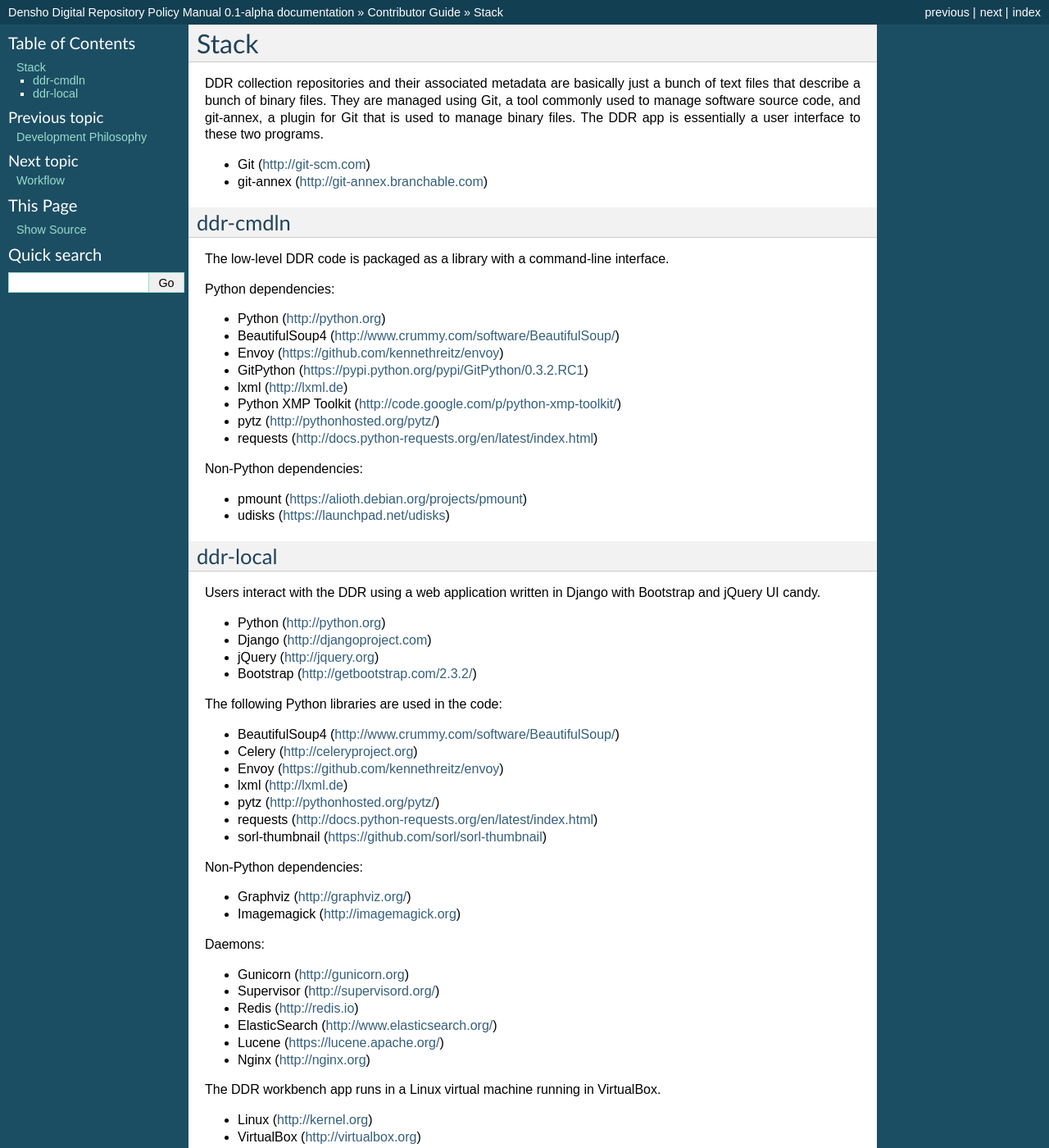
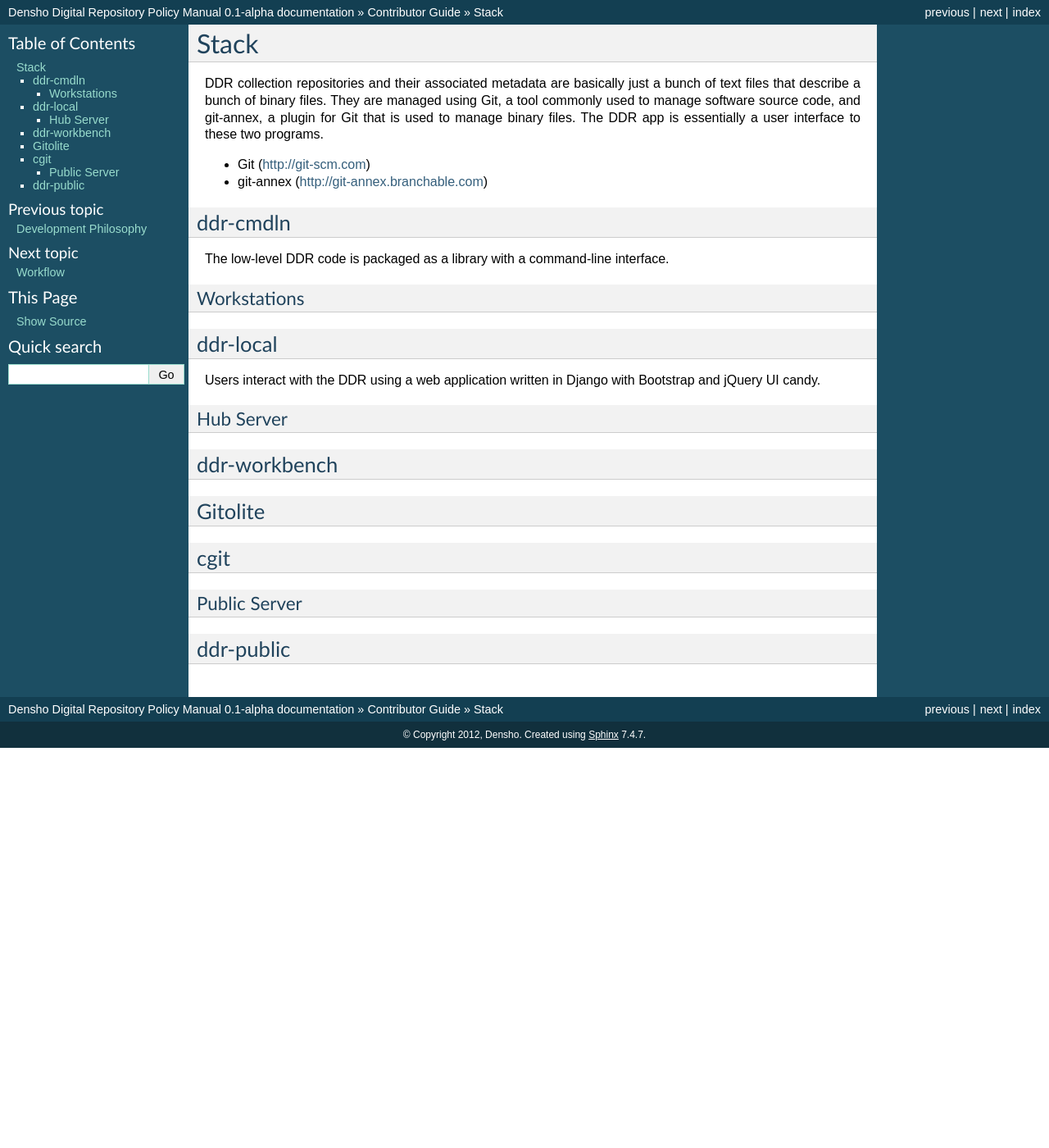
Before and after one commit to denshoproject/ddr-manual, a Sphinx documentation site: the page built from source/dev/stack/index.rst, in a window 1280 px wide and 1400 px high. Shown: the whole window at 82% size. Built offline with Sphinx 7.4.7, drawn with Linux system fonts in a browser that asks for light colours.

Commit message:
rm detailed listing of ddr-* app dependencies from dev stack
We'll never keep it up to date anyway.

```diff
--- a/source/dev/stack/index.rst
+++ b/source/dev/stack/index.rst
@@ -15,58 +15,32 @@
 
 The low-level DDR code is packaged as a library with a command-line interface.
 
-Python dependencies:
 
-* Python (http://python.org)
-* BeautifulSoup4 (http://www.crummy.com/software/BeautifulSoup/)
-* Envoy (https://github.com/kennethreitz/envoy)
-* GitPython (https://pypi.python.org/pypi/GitPython/0.3.2.RC1)
-* lxml (http://lxml.de)
-* Python XMP Toolkit (http://code.google.com/p/python-xmp-toolkit/)
-* pytz (http://pythonhosted.org/pytz/)
-* requests (http://docs.python-requests.org/en/latest/index.html)
-
-Non-Python dependencies:
-
-* pmount (https://alioth.debian.org/projects/pmount)
-* udisks (https://launchpad.net/udisks)
-
+Workstations
+====================
 
 ddr-local
 --------------------
 
 Users interact with the DDR using a web application written in Django with Bootstrap and jQuery UI candy.
 
-* Python (http://python.org)
-* Django (http://djangoproject.com)
-* jQuery (http://jquery.org)
-* Bootstrap (http://getbootstrap.com/2.3.2/)
 
-The following Python libraries are used in the code:
+Hub Server
+====================
 
-* BeautifulSoup4 (http://www.crummy.com/software/BeautifulSoup/)
-* Celery (http://celeryproject.org)
-* Envoy (https://github.com/kennethreitz/envoy)
-* lxml (http://lxml.de)
-* pytz (http://pythonhosted.org/pytz/)
-* requests (http://docs.python-requests.org/en/latest/index.html)
-* sorl-thumbnail (https://github.com/sorl/sorl-thumbnail)
 
-Non-Python dependencies:
+ddr-workbench
+--------------------
 
-* Graphviz (http://graphviz.org/)
-* Imagemagick (http://imagemagick.org)
+Gitolite
+--------------------
 
-Daemons:
+cgit
+--------------------
 
-* Gunicorn (http://gunicorn.org)
-* Supervisor (http://supervisord.org/)
-* Redis (http://redis.io)
-* ElasticSearch (http://www.elasticsearch.org/)
-* Lucene (https://lucene.apache.org/)
-* Nginx (http://nginx.org)
 
-The DDR workbench app runs in a Linux virtual machine running in VirtualBox.
+Public Server
+====================
 
-* Linux (http://kernel.org)
-* VirtualBox (http://virtualbox.org)
+ddr-public
+--------------------
```
